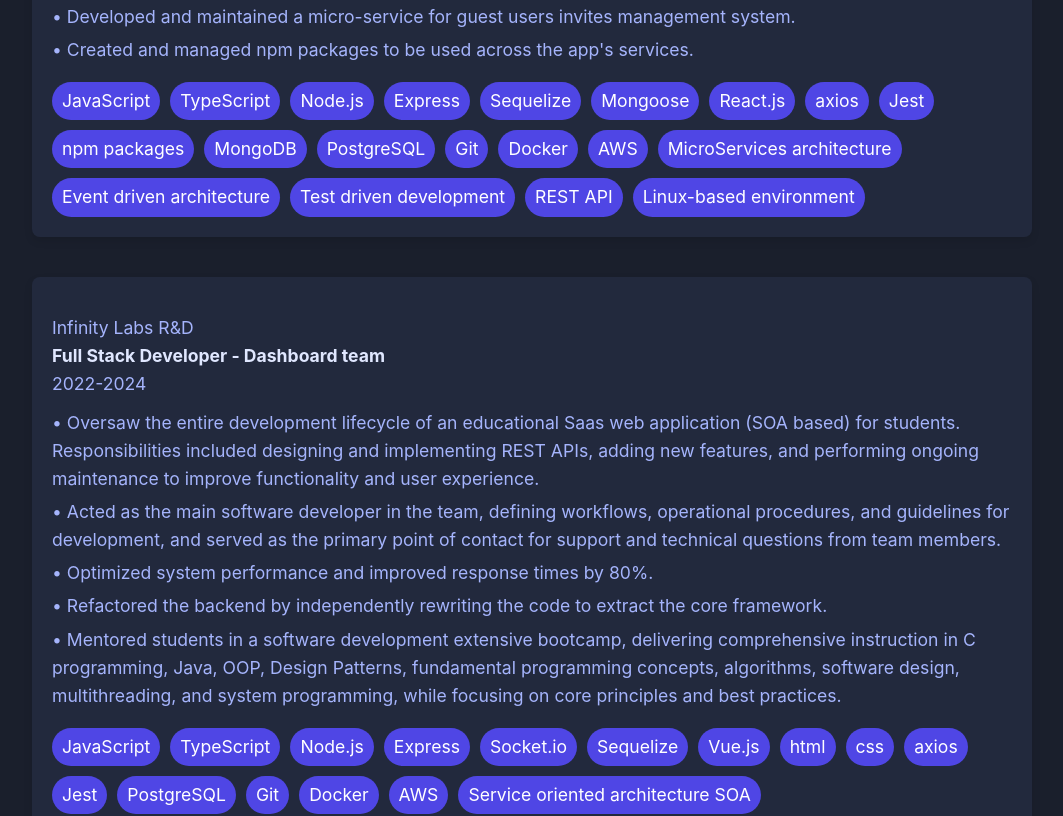
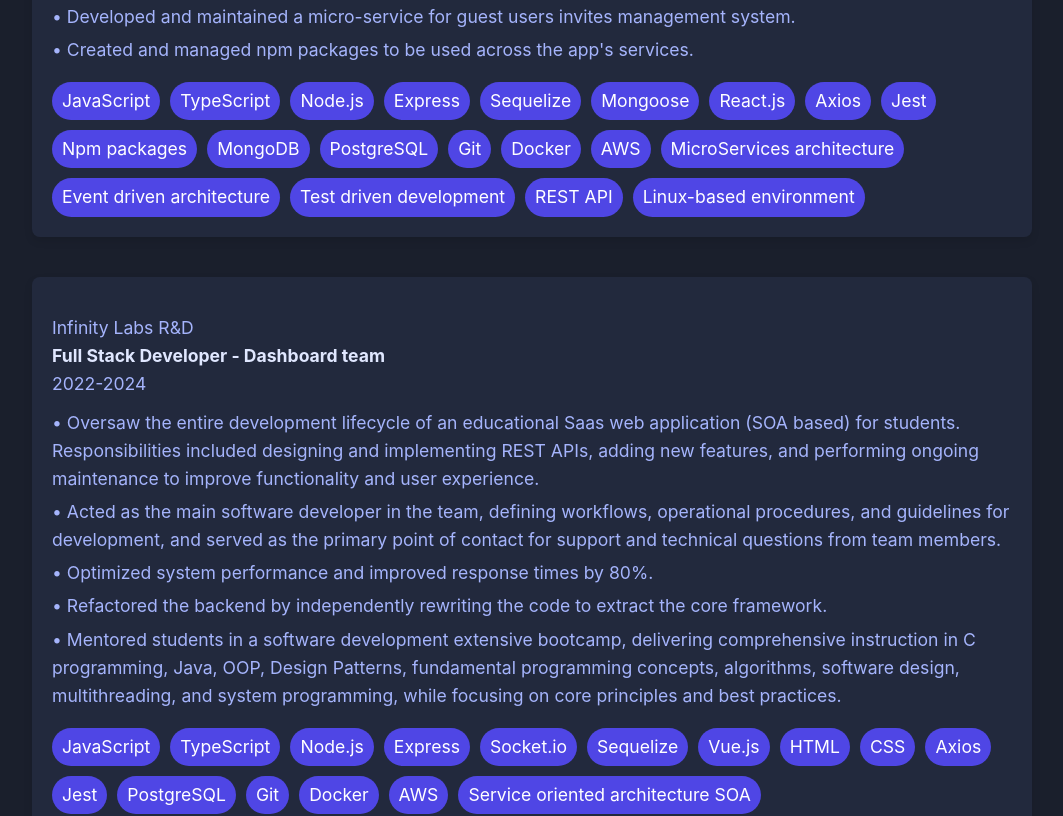
Before and after one commit to michfingerut/MichalFProtfolio, a React (Create React App) app: page / in a window 1280 px wide. Shown: the part 1140-1956 px from the top of the page, without its empty margins (108-1171 px from the left). Built offline with nearby package versions, Linux system fonts and the light colour scheme.

Commit message:
add relevant tech skills

```diff
--- a/src/components/experience/experienceInfo.js
+++ b/src/components/experience/experienceInfo.js
@@ -8,8 +8,8 @@
   'Mongoose',
   'React.js',
   'Vue.js',
-  'html',
-  'css',
+  'HTML',
+  'CSS',
   'axios',
   'Jest',
   'MongoDB',
@@ -45,9 +45,9 @@
       'Sequelize',
       'Mongoose',
       'React.js',
-      'axios',
+      'Axios',
       'Jest',
-      'npm packages',
+      'Npm packages',
       'MongoDB',
       'PostgreSQL',
       'Git',
@@ -80,9 +80,9 @@
       'Socket.io',
       'Sequelize',
       'Vue.js',
-      'html',
-      'css',
-      'axios',
+      'HTML',
+      'CSS',
+      'Axios',
       'Jest',
       'PostgreSQL',
       'Git',
--- a/src/components/projects/projectsInfo.js
+++ b/src/components/projects/projectsInfo.js
@@ -14,8 +14,8 @@
       'Express',
       'Sequelize',
       'Material UI',
-      'axios',
-      'styled components',
+      'Axios',
+      'Styled components',
       'Jest',
       'PostgreSQL',
       'Docker',
@@ -36,4 +36,17 @@
       'Docker',
     ],
   },
+  {
+    name: 'Developer Portfolio',
+    description:
+      'A personal portfolio website built with React to showcase projects, skills, and contact information. Hosted on GitHub Pages with a responsive design and clean user interface.',
+    techStack: [
+      'React.js',
+      'JavaScript',
+      'Styled components',
+      'HTML',
+      'CSS',
+      'GitHub Pages',
+    ],
+  },
 ];
```
Also changed, not shown: 1 other file (tests, documents, lock files or other folders).
